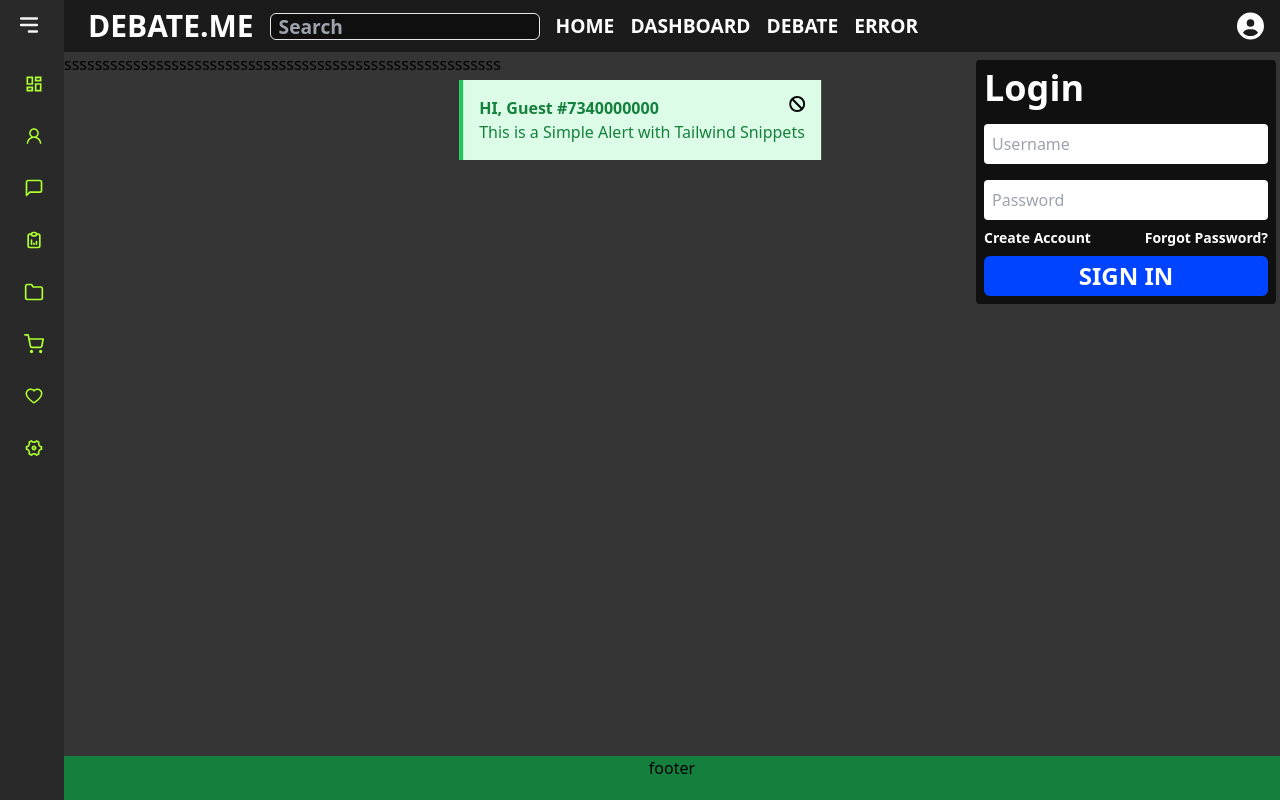
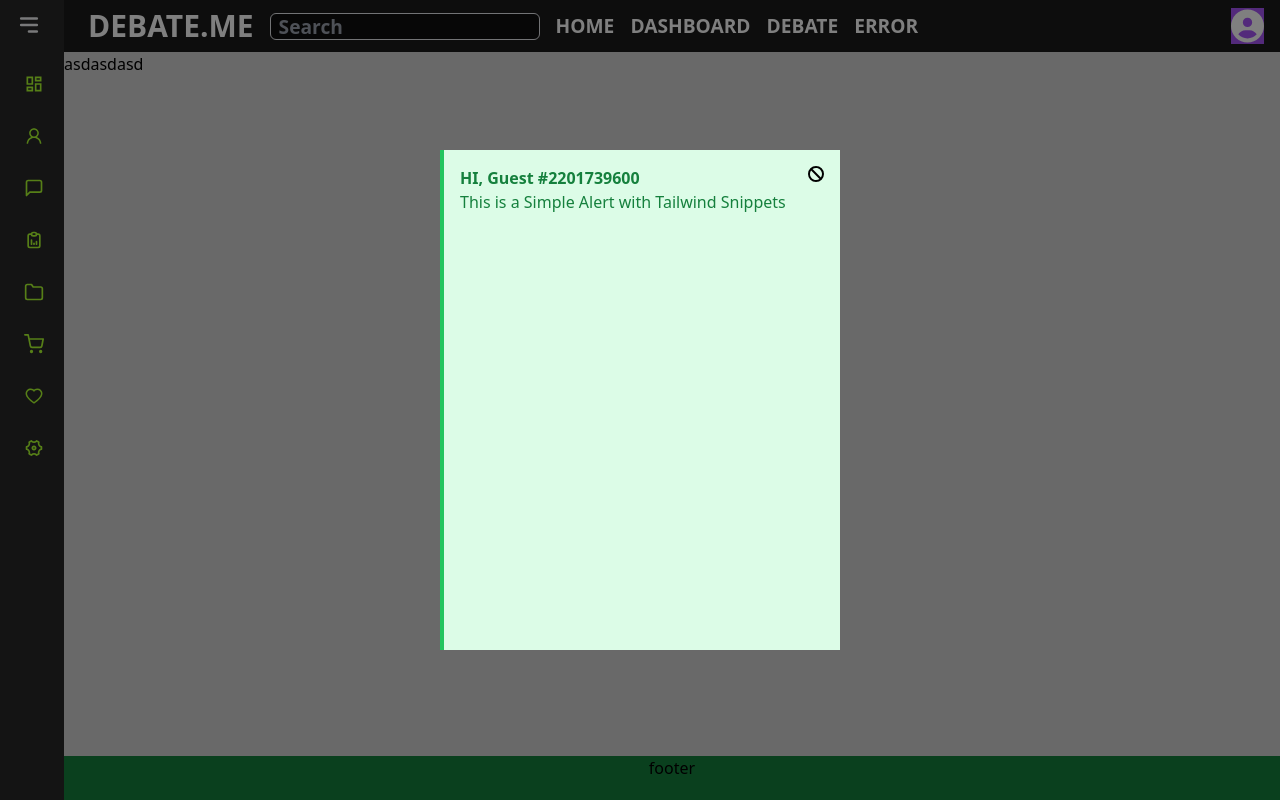
Before and after one commit to maysgrove/debatem3, a React (Vite) app: page / in a window 1280 px wide. Both pictures are taken after a click on the button 1250 px from the left and 26 px from the top of the page. Built offline with nearby package versions, Linux system fonts and the light colour scheme.

Commit message:
Was Good

```diff
--- a/src/Pages/LandingPage.tsx
+++ b/src/Pages/LandingPage.tsx
@@ -8,72 +8,27 @@ import UniversalHeader from "../components/UniversalHeader";
 import UniversalFooter from "../components/UniversalFooter";
 import Sidebar from "../components/Sidebar";
 
-import { FaBan } from "react-icons/fa6";
-import { useState } from "react";
 
 export const LandingPage = () => {
-  //
-  let counter = 0;
-  let lastTimestamp: number | null = null;
 
-  function generateUniqueId() {
-    const timestamp = Date.now();
-
-    if (timestamp === lastTimestamp) {
-      counter++;
-    } else {
-      counter = 0;
-      lastTimestamp = timestamp;
-    }
-
-    // Ensure the counter is always at least 4 digits
-    const counterStr = counter.toString().padStart(4, "0");
-
-    // Combine the timestamp and counter, taking the last 10 digits
-    const uniqueId = (timestamp.toString() + counterStr).slice(-10);
-
-    return uniqueId;
-  }
-
-  //States
-  const [closeBanner, SetBanner] = useState(true);
-
-  //Declares
-  let userName = "Guest" + " " + "#" + generateUniqueId();
   let loggedIn = true;
 
   if (loggedIn)
     return (
       <>
-        <div className="bg-[#353535] flex h-screen">
+      <div className="bg-[#d3d3d3] flex h-screen">
         <div className="bg-blue-400">
           <Sidebar />
         </div>
+
         <div className="w-full flex flex-col">
           <UniversalHeader />
           <div className="flex h-full">
-              {closeBanner && (
-                <ul
-                  className="bg-green-100 border-l-4 fixed  left-[50%] top-[50%] transform translate-x-[-50%]
-                  translate-y-[-400%] border-green-500 text-green-700 p-4"
-                  role="alert"
-                >
-                  <div className="flex justify-between">
-                    <p className="font-bold">HI, {userName}</p>
-                    <FaBan
-                      onClick={() => SetBanner(!closeBanner)}
-                      fill="black"
-                    />
-                  </div>
-                  <p>This is a Simple Alert with Tailwind Snippets</p>
-                </ul>
-              )}
-              <div>
-                sssssssssssssssssssssssssssssssssssssssssssssssssssssssss
-              </div>
+            asdasdasd
           </div>
           <UniversalFooter />
         </div>
+
       </div>
       </>
     );
--- a/src/components/Sidebar.tsx
+++ b/src/components/Sidebar.tsx
@@ -12,6 +12,8 @@ import { TbReportAnalytics } from "react-icons/tb";
 import { AiOutlineUser, AiOutlineHeart } from "react-icons/ai";
 import { FiMessageSquare, FiFolder, FiShoppingCart } from "react-icons/fi";
 import { Link } from "react-router-dom";
+
+let userName = 'Guest'
 
 const Sidebar = () => {
   const menus = [
@@ -31,7 +33,7 @@ const Sidebar = () => {
 
   React.useEffect(() => {
 	const handleResize = () => {
-	  if (window.innerWidth > 1280) {
+	  if (window.innerWidth > 1200) {
 		 setOpen(true);
 	  } else {
 		 setOpen(false);
@@ -50,22 +52,22 @@ const Sidebar = () => {
 
 	return (
 	<section className="flex gap-6 h-full">
-      <div
-			className={`bg-[#292929] ${
-				open ? "w-56" : "w-16"
-			} duration-500 text-gray-100 px-4`}>
-{/* dropdown icon */}
+		<div className={`bg-[#292929] ${open ? "w-56" : "w-16"} duration-500 text-gray-100 px-4`}>
 			<div className="flex flex-col lg:flex-row justify-between">
-				<div className="py-3 flex justify-end">
+				<div className="py-3 flex justify-start">
 					<HiMenuAlt3 size={26} className="cursor-pointer" onClick={() => setOpen(!open)}/>
+					<h2
+						className={`whitespace-pre duration-500 ${
+						!open && "opacity-0 translate-x--28 overflow-hidden"}`}>
+							<h2>Welcome {userName}</h2>
+					</h2>
 				</div>
 			</div>
-{/* list items */}
 			<div className="mt-4 flex flex-col gap-4 relative">
 			{menus?.map((menu, i) => (
 				<Link to={menu?.link} key={i} className={` $ { menu?.margin && "mt-5"} group flex items-center text-sm text-[#adff2f] gap-3.5 font-medium p-2 hover:bg-gray-800 rounded-md`}>
 					<div>{React.createElement(menu?.icon, { size: "20" })}</div>
-					<h2 style={{transitionDelay: `${i + 3}00ms`,}}
+					<h2 style={{transitionDelay: `${i + 3}40ms`,}}
 						className={`whitespace-pre duration-500 ${
 						!open && "opacity-0 translate-x-28 overflow-hidden"}`}>
 						{menu?.name}
@@ -79,7 +81,6 @@ const Sidebar = () => {
 				))}
 			</div>
 		</div>
-		{/* MAIN PAGE CONTENT */}
 	</section>
 	);
 };
--- /dev/null
+++ b/src/components/SignInSignUpModal.tsx
@@ -0,0 +1,58 @@
+import { FaBan } from "react-icons/fa6";
+import { useRef, useEffect } from "react";
+
+export const SignInSignUpModal = ({ onClose }: { onClose: () => void }) => {
+  const modalRef = useRef<HTMLUListElement>(null);
+  const closeButtonRef = useRef<HTMLDivElement>(null);
+
+  // Function to generate a unique ID
+  function generateUniqueId() {
+    const timestamp = Date.now();
+    return timestamp.toString().slice(-10);
+  }
+
+  // Handle clicks outside the modal
+  const handleClickOutside = (event: MouseEvent) => {
+    if (
+      modalRef.current &&
+      !modalRef.current.contains(event.target as Node) &&
+      closeButtonRef.current &&
+      !closeButtonRef.current.contains(event.target as Node)
+    ) {
+      onClose(); // Notify parent to close the modal
+    }
+  };
+
+  useEffect(() => {
+    // Add event listener for clicks outside the modal
+    document.addEventListener("mousedown", handleClickOutside);
+
+    return () => {
+      // Clean up event listener
+      document.removeEventListener("mousedown", handleClickOutside);
+    };
+  }, []);
+
+  return (
+    <div className="fixed inset-0 flex items-center justify-center bg-black bg-opacity-50 z-50">
+      <ul
+        ref={modalRef}
+        className="bg-green-100 border-l-4 border-green-500 text-green-700 p-4 w-[400px] h-[500px]"
+        role="alert"
+      >
+        <div className="flex justify-between">
+          <p className="font-bold">HI, Guest #{generateUniqueId()}</p>
+          <div ref={closeButtonRef}>
+            <FaBan
+              onClick={onClose} // Close modal via callback
+              fill="black"
+              role="button"
+              aria-label="Close Modal"
+            />
+          </div>
+        </div>
+        <p>This is a Simple Alert with Tailwind Snippets</p>
+      </ul>
+    </div>
+  );
+};
--- a/src/components/UniversalHeader.tsx
+++ b/src/components/UniversalHeader.tsx
@@ -1,55 +1,65 @@
-/*
-PRIMARY_1 #ffa500 | SECONDARY_1 #00ccff | PRIMARY_BG: #4a4ae7
-PRIMARY_2 #ff0055   #292929                      OLD_BG #40414b;
-PRIMARY_3 #adff2f                         OLD_OVERLAY rgba(0, 0, 0, 0.404);
-*/
-
-// Needed Imports
-import { useState } from "react";
+import { useState, useRef, useEffect } from "react";
 import { Link } from "react-router-dom";
-
-// COMPONENT IMPORTS
-
-
-// PAGE ICON IMPORTS
-//import { FaAlignJustify } from "react-icons/fa6";
+import { SignInSignUpModal } from "./SignInSignUpModal";
 import { FaCircleUser } from "react-icons/fa6";
-// import { FaGithub } from "react-icons/fa6";
 
 const UniversalHeader = () => {
-	//const [sidebar, toggleSidebar] = useState(false)
-	const [user, toggleUser] = useState(false)
+  const [isModalOpen, setIsModalOpen] = useState(false);
+  const modalRef = useRef<HTMLDivElement>(null);
+  const buttonRef = useRef<HTMLDivElement>(null);
 
-	// Figure out why when toggling the sidebar the sidebar dropdown button changes to light blue. resets on page reload
-	// nvm just a dev tools screen resize bug
+  const toggleModal = () => {
+    setIsModalOpen((prev) => !prev);
+  };
+
+  const handleClickOutside = (event: MouseEvent) => {
+    if (
+      modalRef.current &&
+      !modalRef.current.contains(event.target as Node) &&
+      buttonRef.current &&
+      !buttonRef.current.contains(event.target as Node)
+    ) {
+      setIsModalOpen(false);
+    }
+  };
+
+  useEffect(() => {
+    if (isModalOpen) {
+      document.addEventListener("mousedown", handleClickOutside);
+    }
+    return () => {
+      document.removeEventListener("mousedown", handleClickOutside);
+    };
+  }, [isModalOpen]);
 
   return (
-		<header className={`flex w-full p-2 bg-[#1b1b1b] px-4 h-14 `}>
-			{/* <FaAlignJustify onClick={() => toggleSidebar(!sidebar)} size={30} color="black" className="my-auto cursor-pointer h-full hover:fill-[#00ccff] lg:mr-0 mr-auto"/>
-		{sidebar && (
-		<Sidebar />
-		)} */}
+    <header className="flex w-full p-2 bg-[#1b1b1b] px-4 h-14 relative">
       <h1 className="text-4xl my-auto font-bold lg:ml-2 lg:text-3xl lg:pr-4 text-white">DEBATE.ME</h1>
-			<div className="container hidden flex-row list-none lg:flex text-white text-[1.2rem] font-semibold">
-				<input placeholder="Search" className="h-[75%] w-[300px] lg:w-[270px] border rounded-md pl-2 my-auto bg-[#00000071]"></input>
+      <div className="container hidden lg:flex flex-row list-none text-white text-[1.2rem] font-semibold">
+        <input
+          placeholder="Search"
+          className="h-[75%] w-[300px] lg:w-[270px] border rounded-md pl-2 my-auto bg-[#00000071]"
+        />
         <Link className="my-auto mx-2 ml-4 hover:text-[#00ccff] hover:underline underline-offset-4 decoration-2" to="/">HOME</Link>
         <Link className="my-auto mx-2 hover:text-[#00ccff] hover:underline underline-offset-4 decoration-2" to="/Dashboard">DASHBOARD</Link>
         <Link className="my-auto mx-2 hover:text-[#00ccff] hover:underline underline-offset-4 decoration-2" to="/DebateDefault">DEBATE</Link>
         <Link className="my-auto mx-2 hover:text-[#00ccff] hover:underline underline-offset-4 decoration-2" to="*">ERROR</Link>
       </div>
-			<FaCircleUser onClick={() => toggleUser(!user)} size={33} color="black" fill="white" className="my-auto h-full hover:fill-[#00ccff] ml-auto sm:ml-auto" />
-			{user && (
-				<ul className="flex flex-col fixed right-1 top-[60px] w-[300px] px-2 py-2 rounded bg-[#000000b0]">
-					<h3 className="text-white text-4xl font-semibold">Login</h3>
-					<input type="username" placeholder="Username" className="my-4 h-10 rounded pl-2 text-[16px]"></input>
-					<input type="password" placeholder="Password" className="h-10 rounded pl-2 text-[16px]"></input>
-					<div className="flex">
-						<h3 className="text-white text-sm py-2 font-semibold mr-auto">Create Account</h3>
-						<h3 className="text-white py-2 text-sm font-semibold">Forgot Password?</h3>
+      <div ref={buttonRef} className="relative bg-purple-500 ml-auto">
+        <FaCircleUser
+          onClick={toggleModal}
+          size={33}
+          color="black"
+          fill="white"
+          className="my-auto h-full hover:fill-[#00ccff] "
+          role="button"
+          aria-label="User Menu"
+          aria-haspopup="true"
+        />
+        {isModalOpen && (
+			<SignInSignUpModal onClose={() => setIsModalOpen(false)} />
+        )}
       </div>
-					<button className="bg-[#0044ff] rounded-md py-1 font-bold  text-white text-2xl">SIGN IN</button>
-				</ul>
-			)}
     </header>
   );
 };
```
Lines whose indentation alone changed are shown as unchanged.
